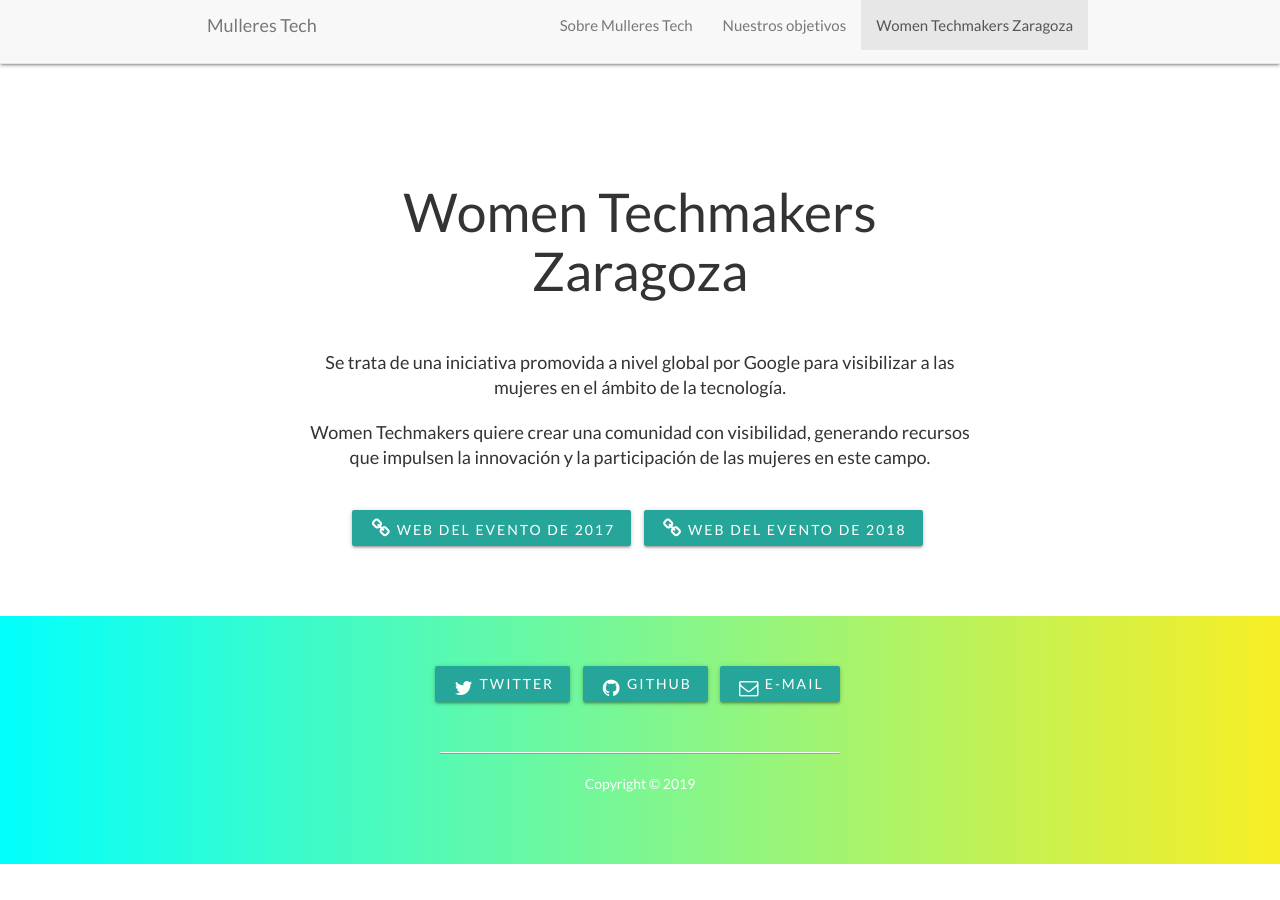
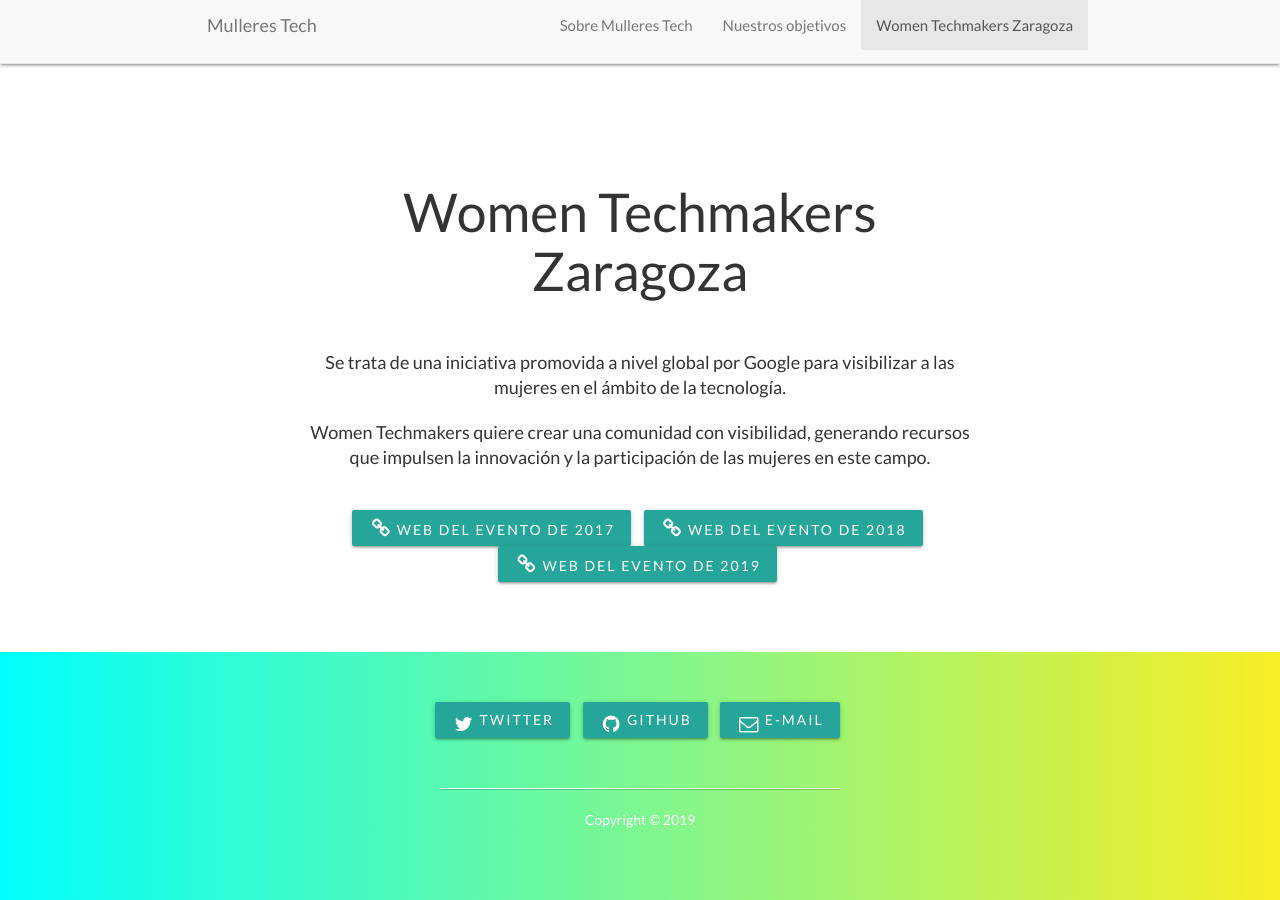
Before and after one commit to MulleresTechZgz/webmullerestech, a Jekyll site: the page built from index.html, in a window 1280 px wide and 900 px high, scrolled down 1462 px. Built offline with Jekyll 4.4.1, drawn with Linux system fonts in a browser that asks for light colours; nearby versions of some CDN libraries; library files that are not in the unit come from our copies; before the commit the page ends 2326 px from its top, so only the background shows below that.

Commit message:
Nueva web edicion de 2019

```diff
--- a/_config.yml
+++ b/_config.yml
@@ -15,6 +15,7 @@ description: > # "Write an awesome description for your new site here.
 credits:
 web_wtm_2017: http://wtmz17.mullerestech.es/
 web_wtm_2018: http://wtmz18.mullerestech.es/
+web_wtm_2019: http://wtmz19.mullerestech.es/
 
 # ----------------------- #
 #    Jekyll & Plugins     #
--- a/_includes/about_wtm.html
+++ b/_includes/about_wtm.html
@@ -16,6 +16,9 @@
               <li>
                   <a href="{{ site.web_wtm_2018 }}" target="_blank" class="btn btn-default btn-lg"><i class="fa fa-link fa-fw"></i> <span class="network-name">Web del evento de 2018</span></a>
               </li>
+              <li>
+                  <a href="{{ site.web_wtm_2019 }}" target="_blank" class="btn btn-default btn-lg"><i class="fa fa-link fa-fw"></i> <span class="network-name">Web del evento de 2019</span></a>
+              </li>
             </ul>
             <br/><br/>
           </div>
```
